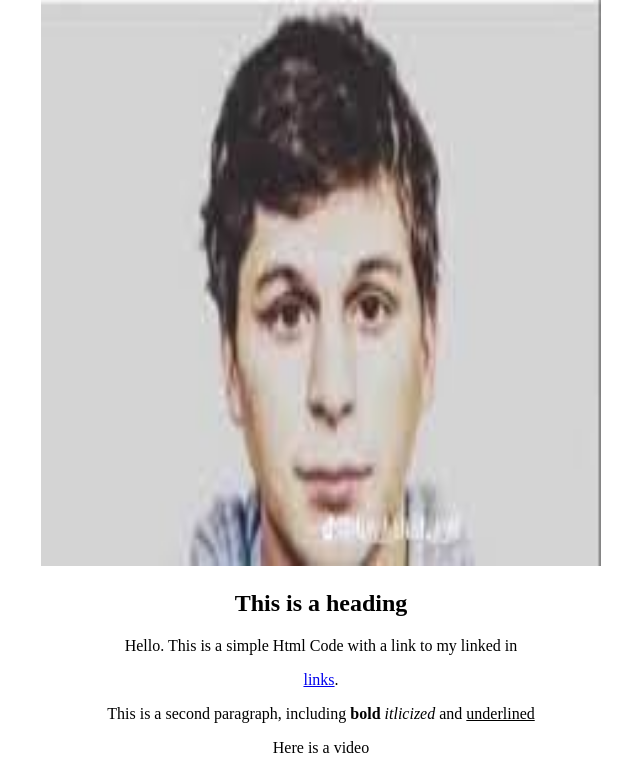
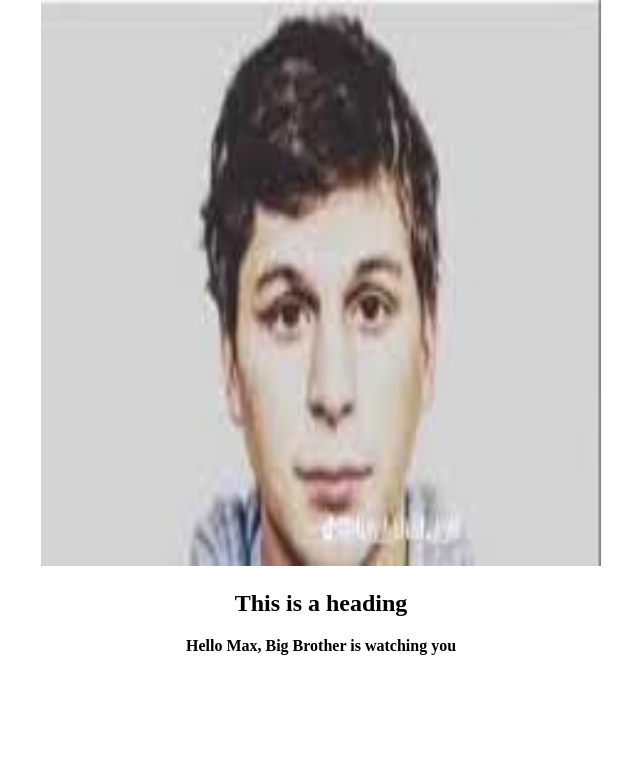
Before and after one commit to cdlugos03/cdlugos03.github.io, a plain HTML site: page index.html in a window 1280 px wide. Shown: the part 442-1212 px from the top of the page, without its empty margins (319-959 px from the left). After the commit the page ends 1113 px from the top, so only its background shows below. Drawn offline with Linux system fonts and the light colour scheme; grey boxes are pictures that could not be loaded.

Commit message:
Update index.html

```diff
--- a/index.html
+++ b/index.html
@@ -12,13 +12,8 @@
 <img width = "560" height = "1000" src="download.jpg">
 
 <h2>This is a heading</h2>
-<p>Hello. This is a simple Html Code with a link to my linked in </p>
+<p> <b>Hello Max, Big Brother is watching you</b> </p>
 
-<p><a href="links.html">links</a>.</p>
-<p>This is a second paragraph, including <b>bold</b> <i>itlicized</i> and <u>underlined</u> </p>
-
-<p>Here is a video</p>
-<iframe width="560" height="315" src="https://www.youtube.com/embed/WwNuvGLblJU?si=JibgghWuWZxcPISc" title="YouTube video player" frameborder="0" allow="accelerometer; autoplay; clipboard-write; encrypted-media; gyroscope; picture-in-picture; web-share" allowfullscreen></iframe>
 
 </center>
 </body>
```
